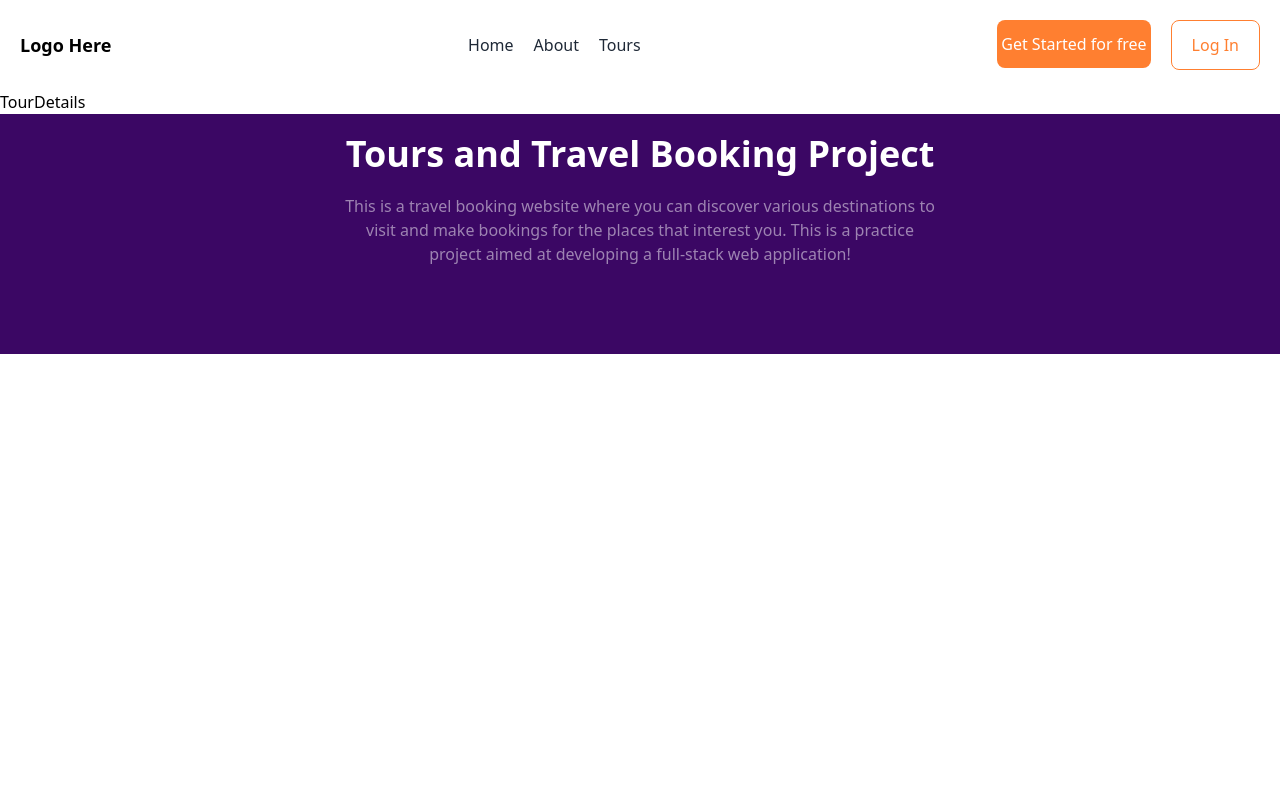
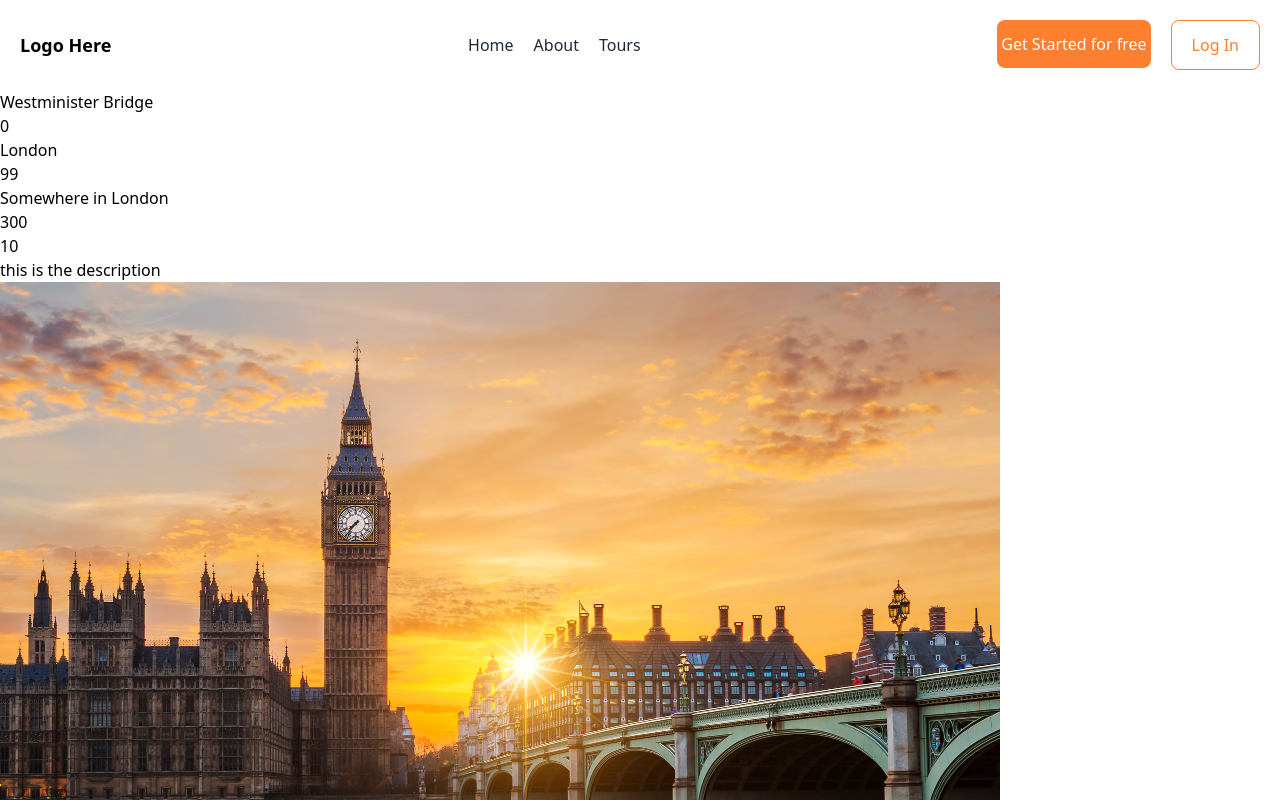
Before and after one commit to AadarshaKhatri/travelWorld, a React (Vite) app in the folder frontend/: page /tours/0 in a window 1280 px wide. Shown: the top 800 px of the page. Built offline with nearby package versions, Linux system fonts and the light colour scheme.

Commit message:
Frontend - Completed till tour details

```diff
--- a/frontend/src/components/Pagination/Pagination.tsx
+++ b/frontend/src/components/Pagination/Pagination.tsx
@@ -5,7 +5,7 @@ const Pagination = () => {
   const [page, setPage] = useState(0);
 
   useEffect(() => {
-    const pages = Math.ceil(5 / 8);
+    const pages = Math.ceil(5 / 4);
     setPageCount(pages);
   }, [page]);
 
--- a/frontend/src/output.css
+++ b/frontend/src/output.css
@@ -588,6 +588,10 @@ video {
   }
 }
 
+.static {
+  position: static;
+}
+
 .fixed {
   position: fixed;
 }
--- a/frontend/src/pages/TourDetails.tsx
+++ b/frontend/src/pages/TourDetails.tsx
@@ -1,7 +1,195 @@
+import { useParams } from "react-router-dom"
+interface tourData {
+  id:number,
+  title:string,
+  city:string,
+  address:string,
+  distance:number,
+  price:number,
+  maxGroupSize:number,
+  desc:string,
+  reviews:Array<string>,
+  photo:string,
+  featured:boolean,
+}
+
 
 const TourDetails = () => {
+  const TourDetails = [
+
+    {
+      "id":0,
+      "title": "Westminister Bridge",
+      "city": "London",
+      "address": "Somewhere in London",
+      "distance": 300,
+      "price": 99,
+      "maxGroupSize": 10,
+      "desc": "this is the description",
+      "reviews": [],
+
+      "photo": "/assets/tour-img01.jpg",
+      "featured": true
+    },
+    {
+      "id":1,
+      "title": "Bali, Indonesia",
+      "city": "Bali",
+      "address": "Somewhere in Indonesia",
+      "distance": 400,
+      "price": 99,
+      "maxGroupSize": 8,
+      "desc": "this is the description",
+      "reviews": [],
+
+      "photo": "/assets/tour-img02.jpg",
+      "featured": true
+    },
+    {
+      "id":2,
+      "title": "Snowy Mountains, Thailand",
+      "city": "Bangkok",
+      "address": "Somewhere in Thailand",
+      "distance": 500,
+      "price": 99,
+      "maxGroupSize": 8,
+      "desc": "this is the description",
+      "reviews": [],
+
+      "photo": "/assets/tour-img03.jpg",
+      "featured": true
+    },
+    {
+      "id":3,
+      "title": "Beautiful Sunrise, Thailand",
+      "city": "Phuket",
+      "address": "Somewhere in Thailand",
+      "distance": 500,
+      "price": 99,
+      "maxGroupSize": 8,
+      "desc": "this is the description",
+      "reviews": [],
+
+      "photo": "/assets/tour-img04.jpg",
+      "featured": true
+    },
+    {
+      "id":4,
+      "title": "Nusa Pendia Bali, Indonesia",
+      "city": "Bali",
+      "address": "Somewhere in Indonesia",
+      "distance": 500,
+      "price": 99,
+      "maxGroupSize": 8,
+      "desc": "this is the description",
+      "reviews": [],
+
+      "photo": "/assets/tour-img02.jpg",
+      "featured": true
+    },
+    {
+      "id":5,
+      "title": "Cherry Blossoms Spring",
+      "city": "Tokyo",
+      "address": "Somewhere in Japan",
+      "distance": 500,
+      "price": 99,
+      "maxGroupSize": 8,
+      "desc": "this is the description",
+      "reviews": [],
+
+      "photo": "/assets/tour-img01.jpg",
+      "featured": true
+    },
+    {
+      "id":6,
+      "title": "Holmen Lofoten, France",
+      "city": "Paris",
+      "address": "Somewhere in France",
+      "distance": 500,
+      "price": 99,
+      "maxGroupSize": 8,
+      "desc": "this is the description",
+      "reviews": [],
+
+      "photo": "/assets/tour-img05.jpg",
+      "featured": true
+    },
+    {
+      "id":7,
+      "title": "Snowy Mountains, Thailand",
+      "city": "Bangkok",
+      "address": "Somewhere in Thailand",
+      "distance": 500,
+      "price": 99,
+      "maxGroupSize": 8,
+      "desc": "this is the description",
+      "reviews": [],
+
+      "photo": "/assets/tour-img04.jpg",
+      "featured": true
+    },
+    {
+      "id":8,
+      "title": "Jaflong, Sylhet",
+      "city": "Sylhet",
+      "address": "Somewhere in Sylhet",
+      "distance": 100,
+      "price": 99,
+      "maxGroupSize": 5,
+      "desc": "this is the description",
+      "reviews": [],
+
+      "photo": "/assets/tour-img01.jpg",
+      "featured": false
+    },
+    {
+      "id":9,
+      "title": "Cox's Bazar Sea Beach",
+      "city": "Chittagong",
+      "address": "Somewhere in Chittagong",
+      "distance": 500,
+      "price": 99,
+      "maxGroupSize": 8,
+      "desc": "this is the description",
+      "reviews": [],
+
+      "photo": "/assets/tour-img03.jpg",
+      "featured": false
+    }
+  ]
+  const {id}  = useParams();
+
+  //This is a static data; later we will call our API and load the data from the database.
+  const tour :tourData | undefined = TourDetails.find((tour)=> tour.id === Number(id));
+
+  console.log(id);
+  console.log(tour?.id)
+  if(!tour){
+    return (
+      <div>
+        Tour Not Found
+        </div>
+    )
+  }
+  console.log(tour);
+
   return (
-    <div>TourDetails</div>
+   <section>
+     <div>
+      <h2>{tour.title}</h2>
+      <h2>{tour.id}</h2>
+      <h2>{tour.city}</h2>
+      <h2>{tour.featured}</h2>
+      <h2>{tour.price}</h2>
+      <h2>{tour.address}</h2>
+      <h2>{tour.distance}</h2>
+      <h2>{tour.maxGroupSize}</h2>
+      <h2>{tour.desc}</h2>
+      <h2>{tour.reviews}</h2>
+      <img src={tour.photo}></img>
+     </div>
+   </section>
   )
 }
 
```
